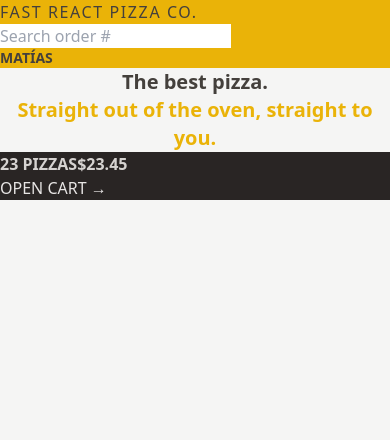
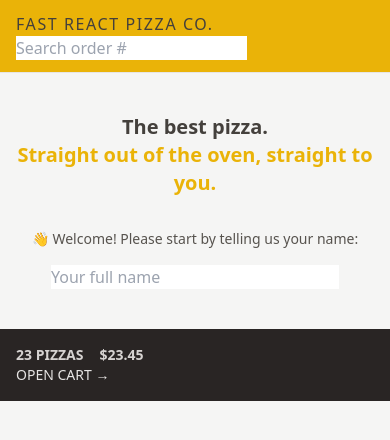
Before and after one commit to mati-rodriguez80/fast-react-pizza, a React (Vite) app: page / in a window 390 px wide. Shown: the top 440 px of the page. Built offline with nearby package versions, Linux system fonts and the light colour scheme.

Commit message:
Start adding some margin, padding, border, and display, and add some styles for bigger screens from 640px and 768px always taking into account that tailwindcss expects from us to work mobile first

```diff
--- a/src/features/cart/CartOverview.jsx
+++ b/src/features/cart/CartOverview.jsx
@@ -2,8 +2,8 @@
 
 function CartOverview() {
   return (
-    <div className="bg-stone-800 uppercase text-stone-200">
-      <p className="font-semibold text-stone-300">
+    <div className="text-stone-20 bg-stone-800 px-4 py-4 text-sm uppercase text-stone-200 sm:px-6 md:text-base">
+      <p className="space-x-4 font-semibold text-stone-300 sm:space-x-6">
         <span>23 pizzas</span>
         <span>$23.45</span>
       </p>
--- a/src/features/user/CreateUser.jsx
+++ b/src/features/user/CreateUser.jsx
@@ -1,7 +1,7 @@
-import { useState } from 'react';
+import { useState } from "react";
 
 function CreateUser() {
-  const [username, setUsername] = useState('');
+  const [username, setUsername] = useState("");
 
   function handleSubmit(e) {
     e.preventDefault();
@@ -9,16 +9,19 @@
 
   return (
     <form onSubmit={handleSubmit}>
-      <p>👋 Welcome! Please start by telling us your name:</p>
+      <p className="mb-4 text-sm text-stone-600 md:text-base">
+        👋 Welcome! Please start by telling us your name:
+      </p>
 
       <input
+        className="w-72"
         type="text"
         placeholder="Your full name"
         value={username}
         onChange={(e) => setUsername(e.target.value)}
       />
 
-      {username !== '' && (
+      {username !== "" && (
         <div>
           <button>Start ordering</button>
         </div>
--- a/src/features/user/Username.jsx
+++ b/src/features/user/Username.jsx
@@ -1,5 +1,5 @@
 function Username() {
-  return <div className="text-sm font-semibold">Matías</div>;
+  return <div className="hidden text-sm font-semibold">Matías</div>;
 }
 
 export default Username;
--- a/src/ui/AppLayout.jsx
+++ b/src/ui/AppLayout.jsx
@@ -9,7 +9,7 @@
   const isLoading = navigation.state === "loading";
 
   return (
-    <div className="layout">
+    <div>
       {isLoading && <Loader />}
 
       <Header />
--- a/src/ui/Header.jsx
+++ b/src/ui/Header.jsx
@@ -5,7 +5,7 @@
 
 function Header() {
   return (
-    <header className="bg-yellow-500 uppercase">
+    <header className="border-b border-stone-200 bg-yellow-500 px-4 py-3 uppercase sm:px-6">
       <Link to="/" className="tracking-widest">
         Fast React Pizza Co.
       </Link>
--- a/src/ui/Home.jsx
+++ b/src/ui/Home.jsx
@@ -1,13 +1,17 @@
+import CreateUser from "../features/user/CreateUser";
+
 function Home() {
   return (
-    <div>
-      <h1 className="text-center text-xl font-semibold">
+    <div className="my-10 text-center sm:my-16">
+      <h1 className="mb-8 text-xl font-semibold">
         The best pizza.
         <br />
         <span className="text-yellow-500">
           Straight out of the oven, straight to you.
         </span>
       </h1>
+
+      <CreateUser />
     </div>
   );
 }
```
